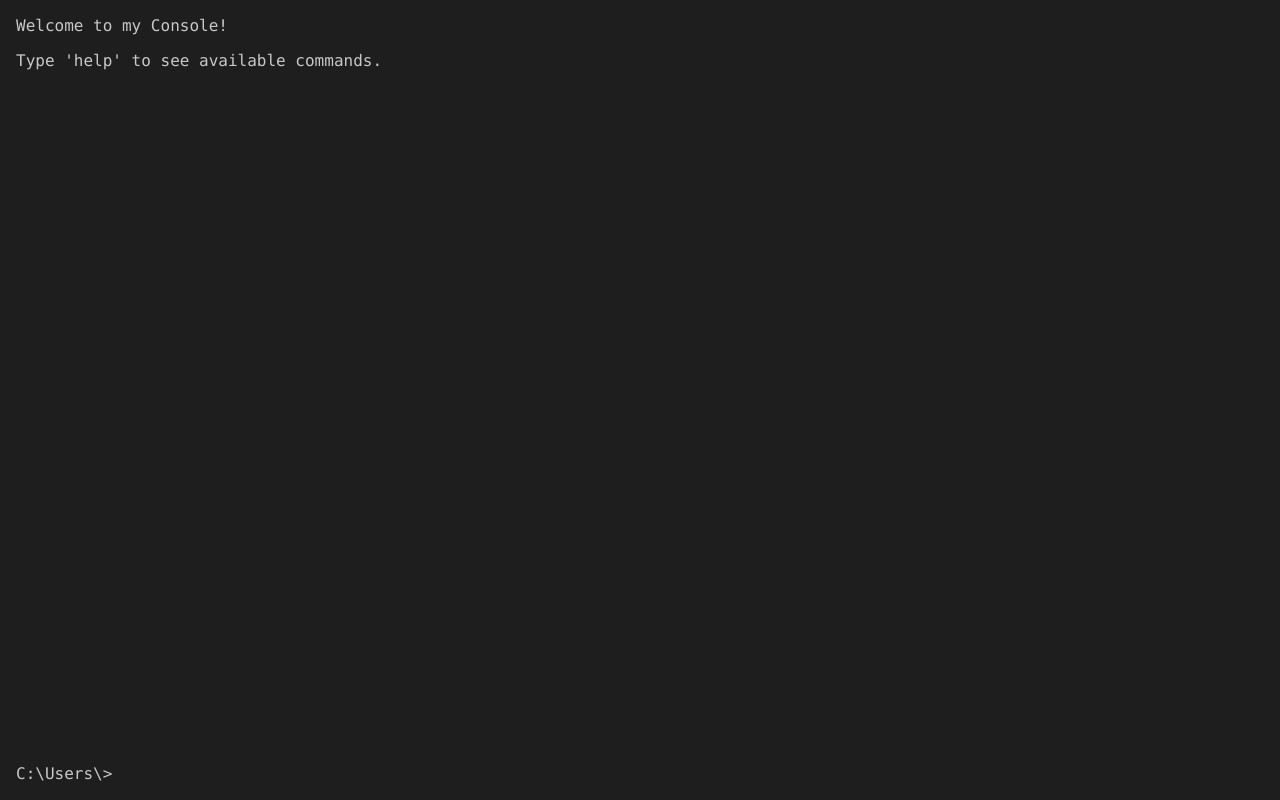
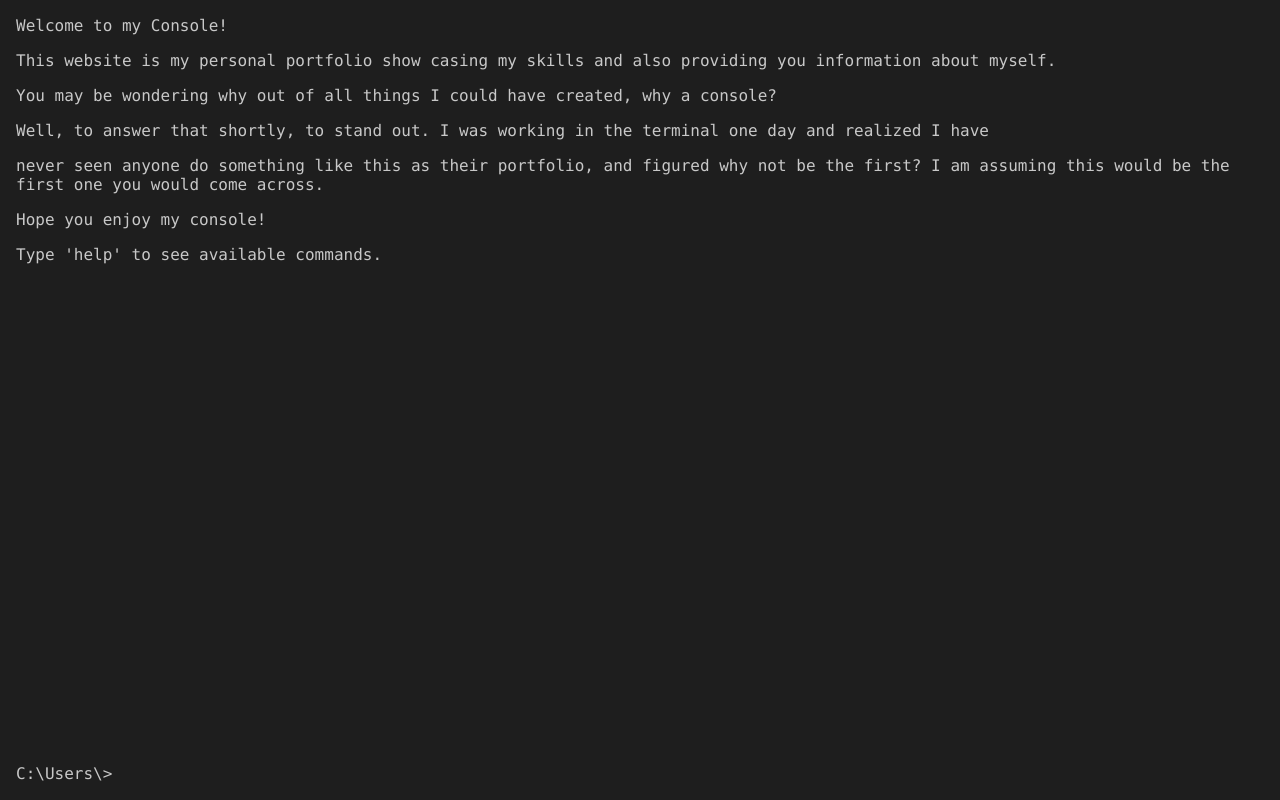
Before and after one commit to smvckerz/PersonalPortfolio, a React (Create React App) app: page / in a window 1280 px wide. Built offline with nearby package versions, Linux system fonts and the light colour scheme.

Commit message:
added explanation at the top of home.js

```diff
--- a/src/Home.js
+++ b/src/Home.js
@@ -5,6 +5,11 @@ import TypedLine from "./TypedLine";
 function Home() {
   const [lines, setLines] = useState([
     "Welcome to my Console!",
+    "This website is my personal portfolio show casing my skills and also providing you information about myself.",
+    "You may be wondering why out of all things I could have created, why a console?",
+    "Well, to answer that shortly, to stand out. I was working in the terminal one day and realized I have",
+    "never seen anyone do something like this as their portfolio, and figured why not be the first? I am assuming this would be the first one you would come across.",
+    "Hope you enjoy my console!",
     "Type 'help' to see available commands.",
   ]);
   const [inputValue, setInputValue] = useState("");
@@ -53,7 +58,7 @@ function Home() {
         ];
       case "about":
         return [
-          "I'm a software developer wanting to expand my connections and showcase my skills!"
+          "I'm an up and coming software developer wanting to expand my connections and showcase my skills!"
         ];
       case "clear":
         // We'll handle clearing in onSubmitCommand
```
